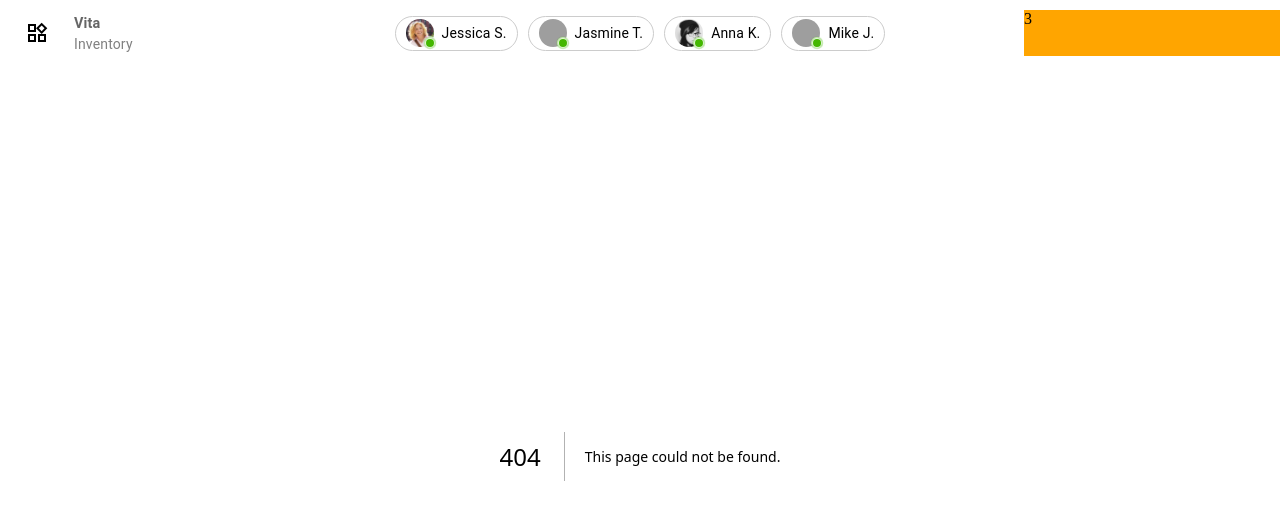
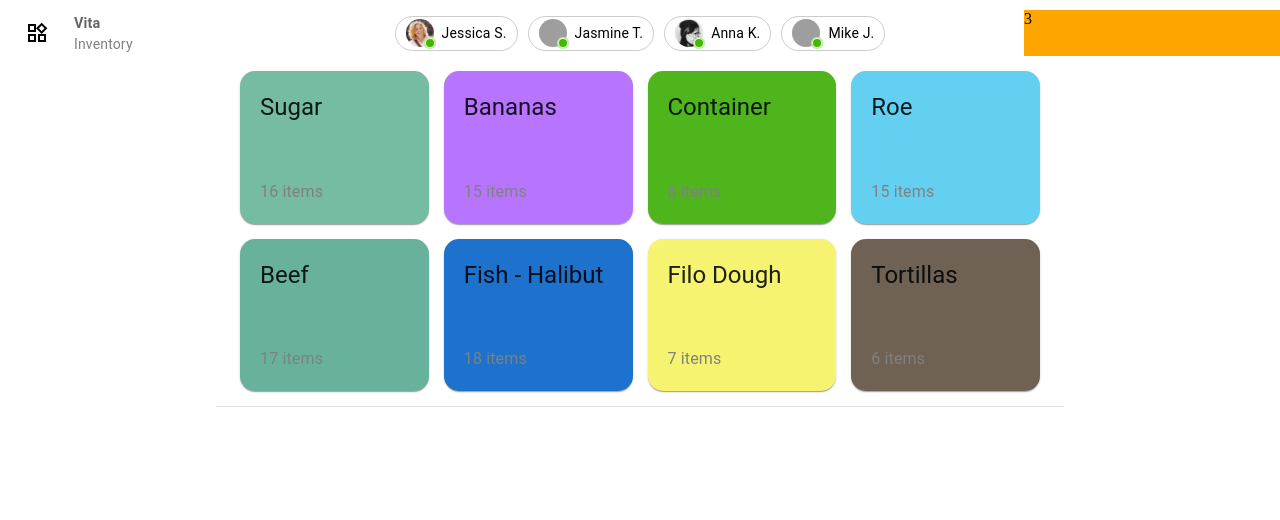
Before and after one commit to 0xlarmideh/pos-sales-app, a Next.js app: page /test in a window 1280 px wide. Before the commit this address had no page. Shown: the top 520 px of the page. Built offline with nearby package versions, Linux system fonts and the light colour scheme; grey boxes are pictures that could not be loaded.

Commit message:
ADD/Implemented the homepage categories section

```diff
--- /dev/null
+++ b/components/Homepage/MenuList.tsx
@@ -0,0 +1,41 @@
+import { Container, Card, Typography, Divider } from "@mui/material";
+import MenuData from "../../src/data/products.json";
+
+const Products = MenuData;
+const MenuList = () => {
+
+  return (
+    <Container sx={{width: "70vw", padding: "15px"}}>
+      <Container
+        sx={{
+          display: "grid",
+          height: "40vh",
+          gridTemplateColumns: "repeat(4, 1fr)",
+          gap: "15px",
+        }}
+      >
+        {Products.map((product) => {
+          return (
+            <Card
+              sx={{
+                display: "flex",
+                flexDirection: "column",
+                justifyContent: "space-between",
+                padding: "20px",
+                borderRadius: "15px",
+                backgroundColor: `${product.color}`,
+              }}
+              key={product.id}
+            >
+              <Typography variant="h5">{product.category}</Typography>
+              <Typography color="grey">{product.amount} items</Typography>
+            </Card>
+          );
+        })}
+      </Container>
+      <Divider sx={{paddingTop: "15px"}} />
+    </Container>
+  );
+};
+
+export default MenuList;
--- /dev/null
+++ b/src/data/products.json
@@ -0,0 +1,50 @@
+[
+  {
+    "id": 1,
+    "category": "Sugar",
+    "amount": 16,
+    "color" : "#75bca3"
+  },
+  {
+    "id": 2,
+    "category": "Bananas",
+    "amount": 15,
+    "color" : "#b775ff"
+  },
+  {
+    "id": 3,
+    "category": "Container",
+    "amount": 8,
+    "color" : "#4fb51c"
+  },
+  {
+    "id": 4,
+    "category": "Roe",
+    "amount": 15,
+    "color" : "#63d0f2"
+  },
+  {
+    "id": 5,
+    "category": "Beef",
+    "amount": 17,
+    "color" : "#68b29d"
+  },
+  {
+    "id": 6,
+    "category": "Fish - Halibut",
+    "amount": 18,
+    "color" : "#1d72cd"
+  },
+  {
+    "id": 7,
+    "category": "Filo Dough",
+    "amount": 7,
+    "color" : "#f5f36f"
+  },
+  {
+    "id": 8,
+    "category": "Tortillas",
+    "amount": 6,
+    "color" : "#6f6254"
+  }
+]
--- a/src/pages/index.tsx
+++ b/src/pages/index.tsx
@@ -1,3 +1,4 @@
+import { Container } from "@mui/material";
 import Head from "next/head";
 
 export default function Home() {
@@ -12,7 +13,8 @@ export default function Home() {
         <meta name="viewport" content="width=device-width, initial-scale=1" />
         <link rel="icon" href="/favicon.png" />
       </Head>
-      <main></main>
+      <main>
+      </main>
     </>
   );
 }
--- a/src/pages/login.tsx
+++ b/src/pages/login.tsx
@@ -1,6 +1,5 @@
 import { ReactElement, ReactNode } from "react";
 import { NextPage } from "next";
-import LoginLayout from "../../components/Login/layout";
 import LoginForm from "../../components/Login/LoginForm";
 import Logo from "../../components/Login/Logo";
 import LoginSvgs from "../../components/Login/LoginSvgs";
--- /dev/null
+++ b/src/pages/test.tsx
@@ -0,0 +1,10 @@
+import MenuList from "../../components/Homepage/MenuList"
+import { Divider } from "@mui/material";
+
+export default function Test() {
+  return (
+    <div><MenuList />
+
+    </div>
+  )
+}
```
